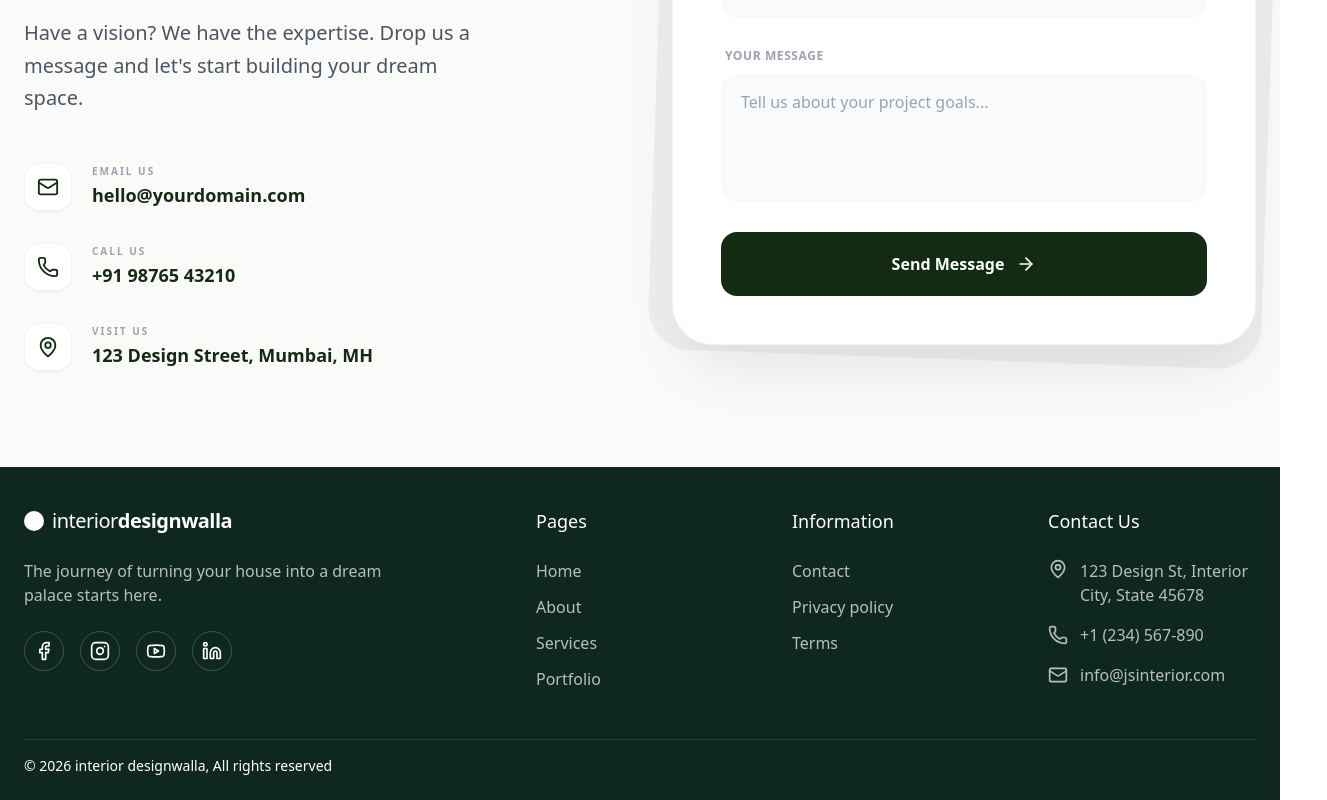
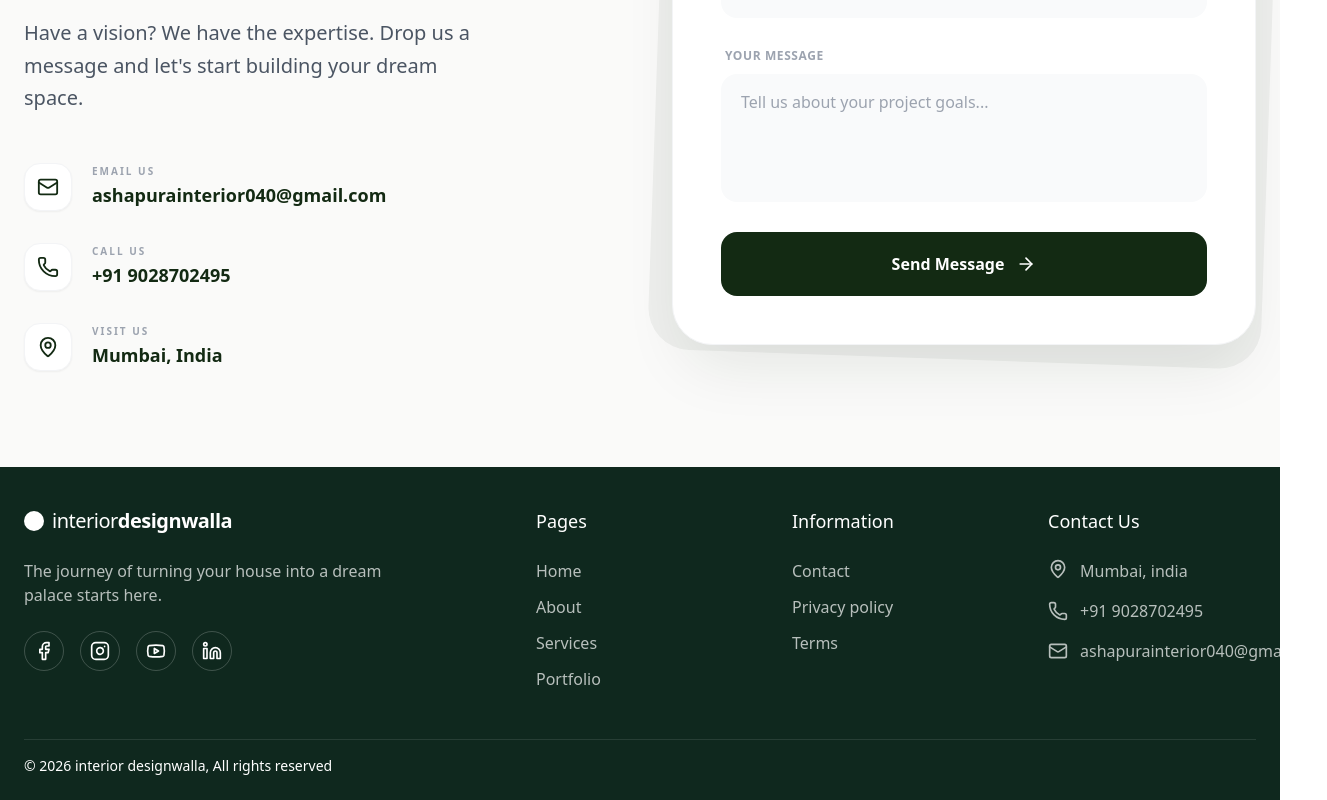
Before and after one commit to Thejitendrasuthar/Interior-Design-Website, a Next.js app: page /contact in a window 1280 px wide. Shown: the part 385-1185 px from the top of the page, 1327 px wide, since content can reach past the window. Built offline with nearby package versions, Linux system fonts and the light colour scheme.

Commit message:
entered real details

```diff
--- a/app/about/page.jsx
+++ b/app/about/page.jsx
@@ -91,7 +91,7 @@ export default function About() {
 
             <div className="rounded-3xl overflow-hidden h-[500px] md:h-[600px] shadow-2xl rotate-2 hover:rotate-0 transition-transform duration-500">
               <img
-                src="/IMG_8905.JPG"
+                src="/InteriorDesignwalla.png"
                 alt="Interior"
                 className="w-full h-full object-cover"
               />
--- a/app/contact/page.jsx
+++ b/app/contact/page.jsx
@@ -75,17 +75,17 @@ export default function Contact() {
               <ContactDetail
                 icon={<Mail size={22} />}
                 label="Email us"
-                value="hello@yourdomain.com"
+                value="ashapurainterior040@gmail.com"
               />
               <ContactDetail
                 icon={<Phone size={22} />}
                 label="Call us"
-                value="+91 98765 43210"
+                value="+91 9028702495"
               />
               <ContactDetail
                 icon={<MapPin size={22} />}
                 label="Visit us"
-                value="123 Design Street, Mumbai, MH"
+                value="Mumbai, India"
               />
             </div>
           </motion.div>
--- a/components/Footer.jsx
+++ b/components/Footer.jsx
@@ -38,7 +38,7 @@ export default function Footer() {
                 </div>
               </Link>
               <Link
-                href="https://instagram.com"
+                href="https://www.instagram.com/ashapura.design?utm_source=qr&igsh=ajlkdnYycG9hZDhw"
                 target="_blank"
                 rel="noreferrer"
               >
@@ -46,7 +46,11 @@ export default function Footer() {
                   <Instagram size={20} />
                 </div>
               </Link>
-              <Link href="https://youtube.com" target="_blank" rel="noreferrer">
+              <Link
+                href="https://youtube.com/@ashapuradesigns?si=6iSwNgXY7l4yHbG5"
+                target="_blank"
+                rel="noreferrer"
+              >
                 <div className="w-10 h-10 border border-white/20 rounded-full flex items-center justify-center cursor-pointer hover:bg-red-600 transition-colors">
                   <Youtube size={20} />
                 </div>
@@ -134,7 +138,7 @@ export default function Footer() {
             <ul className="flex flex-col gap-4 opacity-70">
               <li className="flex items-start gap-3">
                 <MapPin size={20} className="shrink-0 text-white" />
-                <span>123 Design St, Interior City, State 45678</span>
+                <span>Mumbai, india</span>
               </li>
               <li className="flex items-center gap-3">
                 <Phone size={20} className="shrink-0 text-white" />
@@ -142,7 +146,7 @@ export default function Footer() {
                   href="tel:+1234567890"
                   className="hover:text-white transition-colors"
                 >
-                  +1 (234) 567-890
+                  +91 9028702495
                 </a>
               </li>
               <li className="flex items-center gap-3">
@@ -151,7 +155,7 @@ export default function Footer() {
                   href="mailto:info@jsinterior.com"
                   className="hover:text-white transition-colors"
                 >
-                  info@jsinterior.com
+                  ashapurainterior040@gmail.com
                 </a>
               </li>
             </ul>
```
Also changed, not shown: 1 other file (tests, documents, lock files or other folders).
